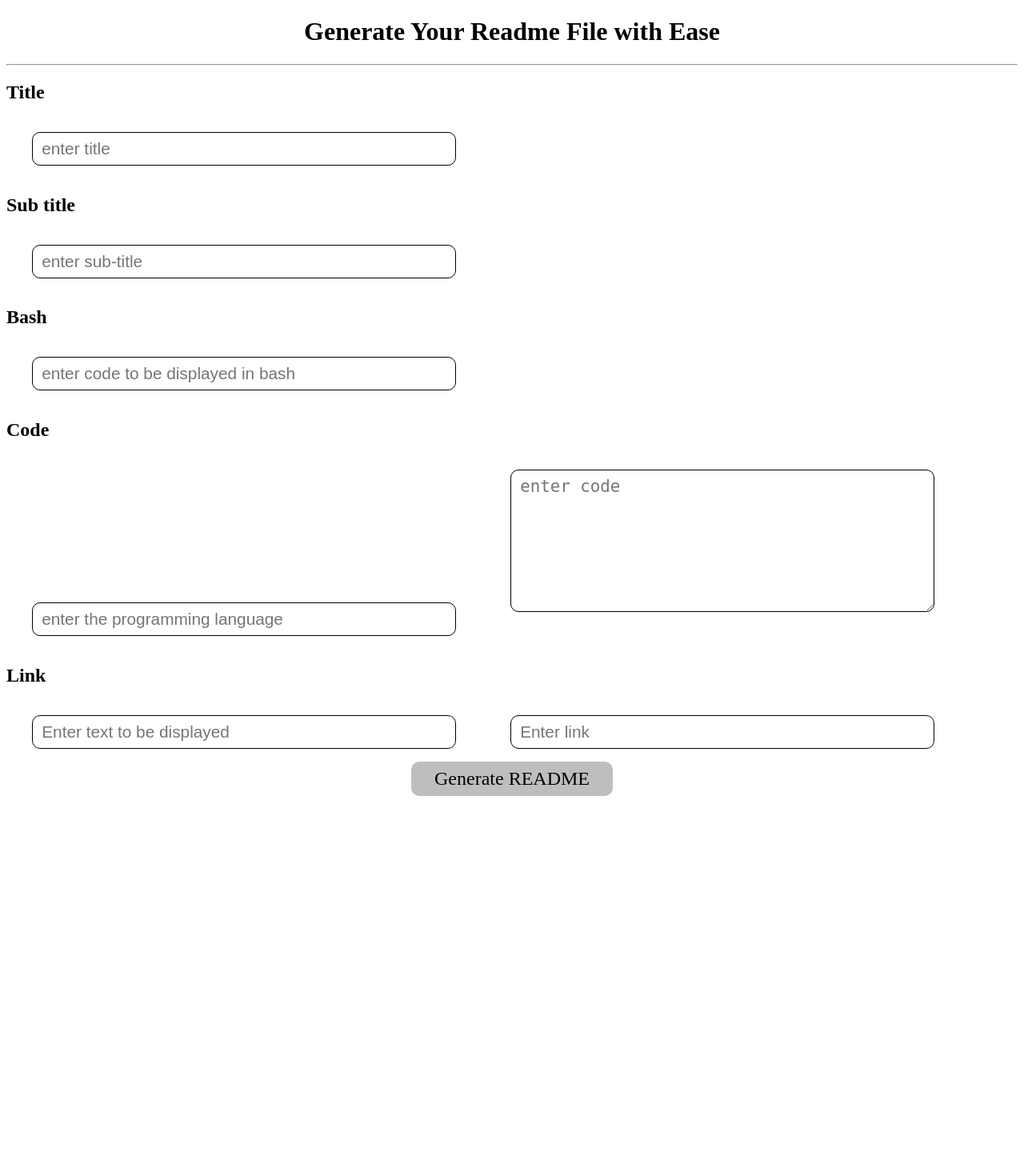
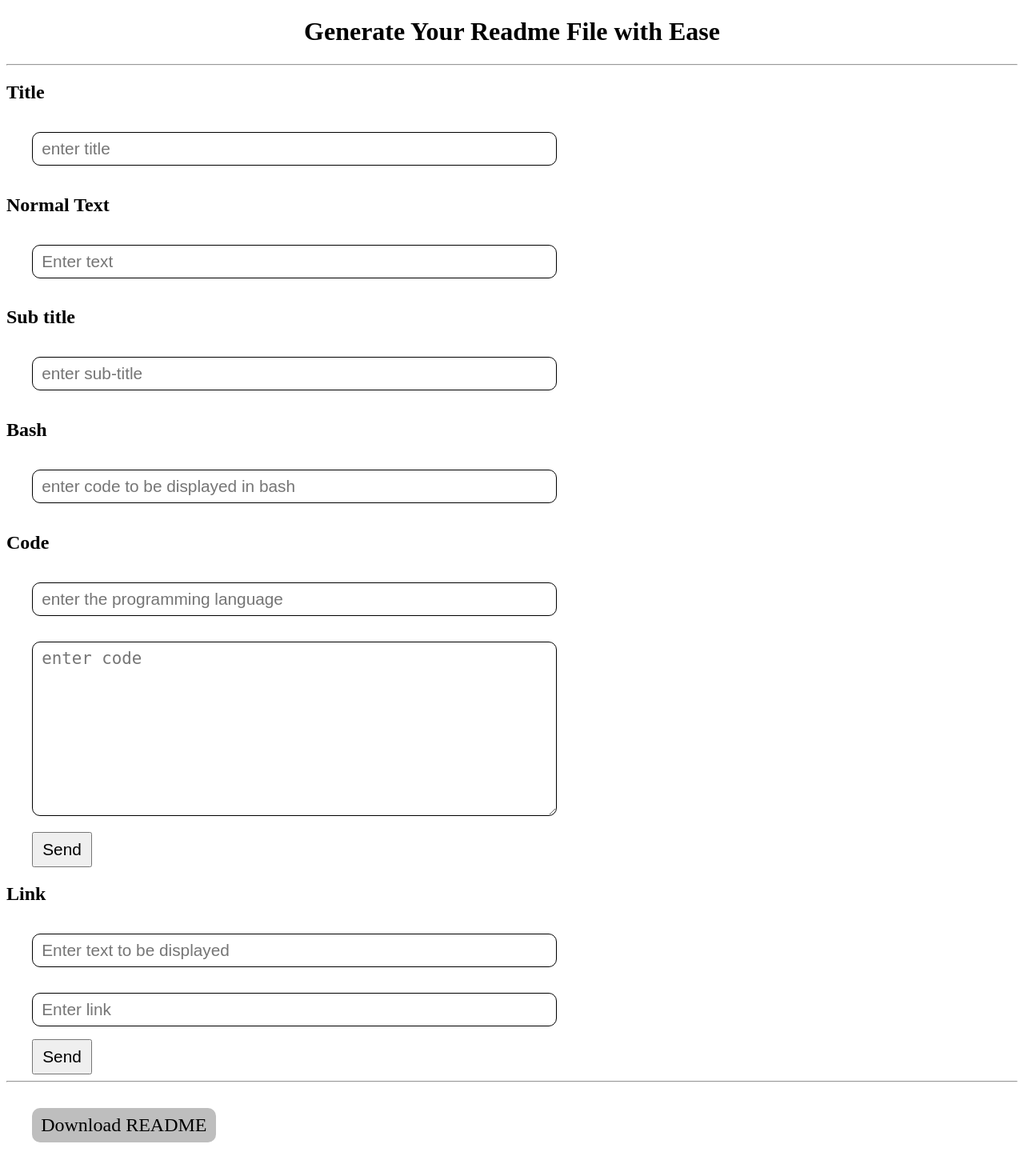
Before and after one commit to Parth152004/readme-generator, a Flask app: page / in a window 1280 px wide. Shown: the whole page at 80% size. Before the commit the page ends 995 px from the top, so only its background shows below. Run offline with Flask 2, Linux system fonts and the light colour scheme.

Commit message:
made basic feature of readme file generator

````diff
--- a/main.py
+++ b/main.py
@@ -12,24 +12,38 @@ def Home():
 
 @app.post('/add-element/<type>')
 def AddElement(type):
-    if type == "title":
-        text = request.form.get('title')
-        with open('row_readme.txt', 'a+') as f:
+    with open('README.md', 'a+') as f:
+        if type == "title":
+            text = request.form.get('title')
             f.write("# " + text + '\n\n')
-            f.close()
 
-    if type == "sub-title":
-        text = request.form.get('sub-title')
-        with open('row_readme.txt', 'a+') as f:
+        if type == "text":
+            text = request.form.get("text")
+            f.write(text + '\n\n')
+
+        if type == "sub-title":
+            text = request.form.get('sub-title')
             f.write("## " + text + '\n\n')
-            f.close()
 
+        if type == "bash":
+            text = request.form.get('bash')
+            f.write("```bash\n" + text + "\n```\n\n")
+
+        if type == "code-snipate":
+            text = request.form.get('code-snipate')
+            language = request.form.get('language')
+            f.write(f"```{language}\n" + text + "\n```\n\n")
+
+        if type == "link":
+            text = request.form.get('display-text')
+            link = request.form.get('link')
+            f.write(f"[{text}]({link})" + '\n\n')
+
+        f.close()
     return redirect('/')
 
-@app.route('/generate-readme')
-def GenerateReadMe():
-
-    shutil.copy('row_readme.txt', 'yourreadme.md')
+@app.route('/download-readme')
+def DownloadReadMe():
 
     return redirect('/')
 
--- a/static/style.css
+++ b/static/style.css
@@ -1,7 +1,7 @@
 input{
     padding: 0.5rem 0.7rem;
     font-size: 1.3rem;
-    width: 40%;
+    width: 50%;
     margin: 1rem 2rem;
     border-radius: 10px;
     border: 1px solid black;
@@ -12,7 +12,7 @@ a{
     display: flex;
     justify-content: center;
     text-align: center;
-    margin: 0 40%;
+    width: fit-content;
     text-transform: none;
     text-decoration: none;
     color: black;
@@ -21,17 +21,25 @@ a{
     background-color: rgb(190, 190, 190);
     border: none;
     outline: none;
+    margin: 2rem;
     font-size: 1.5rem;
 
 }
 
 textarea{
+    width: 50%;
     padding: 0.5rem 0.7rem;
     font-size: 1.3rem;
-    width: 40%;
     height: 10rem;
     margin: 1rem 2rem;
     border-radius: 10px;
     border: 1px solid black;
     outline: none;
 }
+
+button{
+    font-size: 1.3rem;
+    padding: 0.5rem 0.7rem;
+    display: block;
+    margin: 0 2rem;
+}
--- a/templates/index.html
+++ b/templates/index.html
@@ -18,56 +18,75 @@
     <main>
         <div class="title">
             <h2>Title</h2>
-            <form action="/add-element/title" method="post">
+            <form action="/add-element/title" method="post" onkeydown="checkButton()">
                 <input type="text" id="title" name="title" placeholder="enter title">
             </form>
         </div>
+
+        <div class="text">
+            <h2>Normal Text</h2>
+            <form action="/add-element/text" method="post" onkeydown="checkButton()">
+                <input type="text" id="text" name="text" placeholder="Enter text">
+            </form>
+        </div>
+
         <div class="sub-title">
             <h2>Sub title</h2>
-            <form action="/add-element/sub-title" method="post">
+            <form action="/add-element/sub-title" method="post" onkeydown="checkButton()">
                 <input type="text" id="sub-title" name="sub-title" placeholder="enter sub-title">
             </form>
         </div>
+
         <div class="bash">
             <h2>Bash</h2>
-            <form action="/add-element/bash" method="post">
+            <form action="/add-element/bash" method="post" onkeydown="checkButton()">
                 <input type="text" id="bash" name="bash" placeholder="enter code to be displayed in bash">
             </form>
         </div>
+
         <div class="code-snipate">
             <h2>Code</h2>
-            <form action="/add-element/code-snipate" method="post">
-                <input type="text" id="language" name="language" placeholder="enter the programming language">
-                <textarea type="text" id="code-snipate" name="code-snipate" placeholder="enter code"></textarea>
-            </form>
-        </div>
-        <div class="link">
-            <h2>Link</h2>
-            <form action="/add-element/link" method="post">
-                <input type="text" id="display-text" name="display-text" placeholder="Enter text to be displayed">
-                <input type="text" id="link" name="link" placeholder="Enter link">
+            <form id="multiple-attribute-form" action="/add-element/code-snipate" method="post">
+                <input type="text" id="language" onkeydown="disableSubmit(this)" name="language" placeholder="enter the programming language">
+                <textarea style="height: 200px;" type="text" id="code-snipate" name="code-snipate" onkeydown="checkButton()" placeholder="enter code"></textarea>
+                <button type="submit">Send</button>
             </form>
         </div>
 
-        <a href="/generate-readme">Generate README</a>
+        <div class="link">
+            <h2>Link</h2>
+            <form id="multiple-attribute-form" action="/add-element/link" method="post">
+                <input type="text" id="display-text" onkeydown="disableSubmit(this)" name="display-text" placeholder="Enter text to be displayed">
+                <input type="text" id="link" name="link" placeholder="Enter link">
+                <button type="submit">Send</button>
+            </form>
+        </div>
+
+        <hr>
+
+        <a href="/generate-readme">Download README</a>
 
     </main>
 
 
     <script>
-        const title = document.getElementById('title')
+        const language = document.getElementById('language')
 
         function submitForm() {
-            // console.log(title.value)
             document.priceOptionForm.submit();
             document.priceOptionForm.method = 'post';
         }
-
-        title.addEventListener("keypress", () => {
+        function checkButton() {
             if (window.event.keyCode === 13){
                 submitForm()
             }
-        })
+        }
+        function disableSubmit(){
+            if (window.event.keyCode === 13){
+                this.event.preventDefault()
+            }
+        }
+
 
     </script>
 
````
Also changed, not shown: README.md (added).
